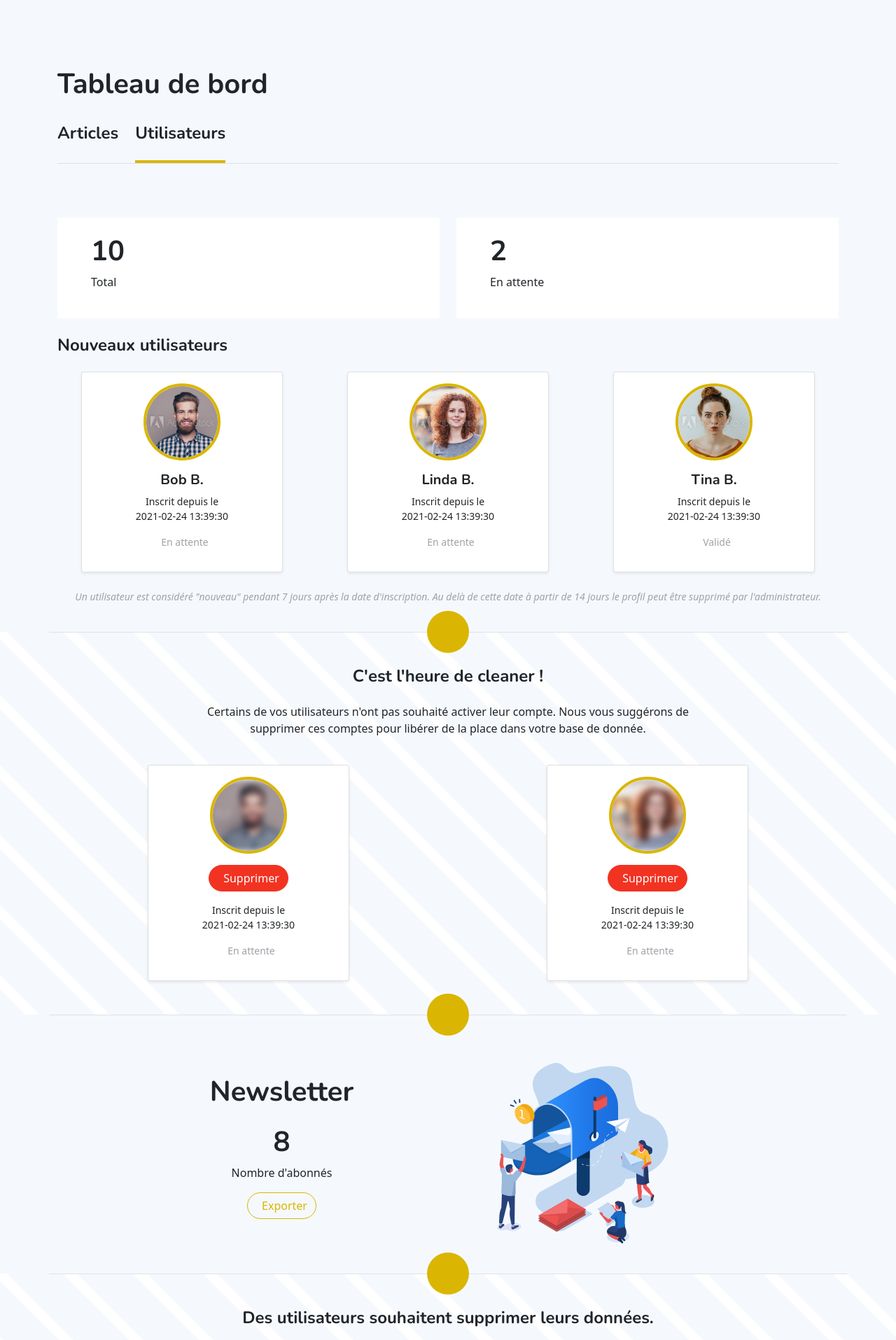
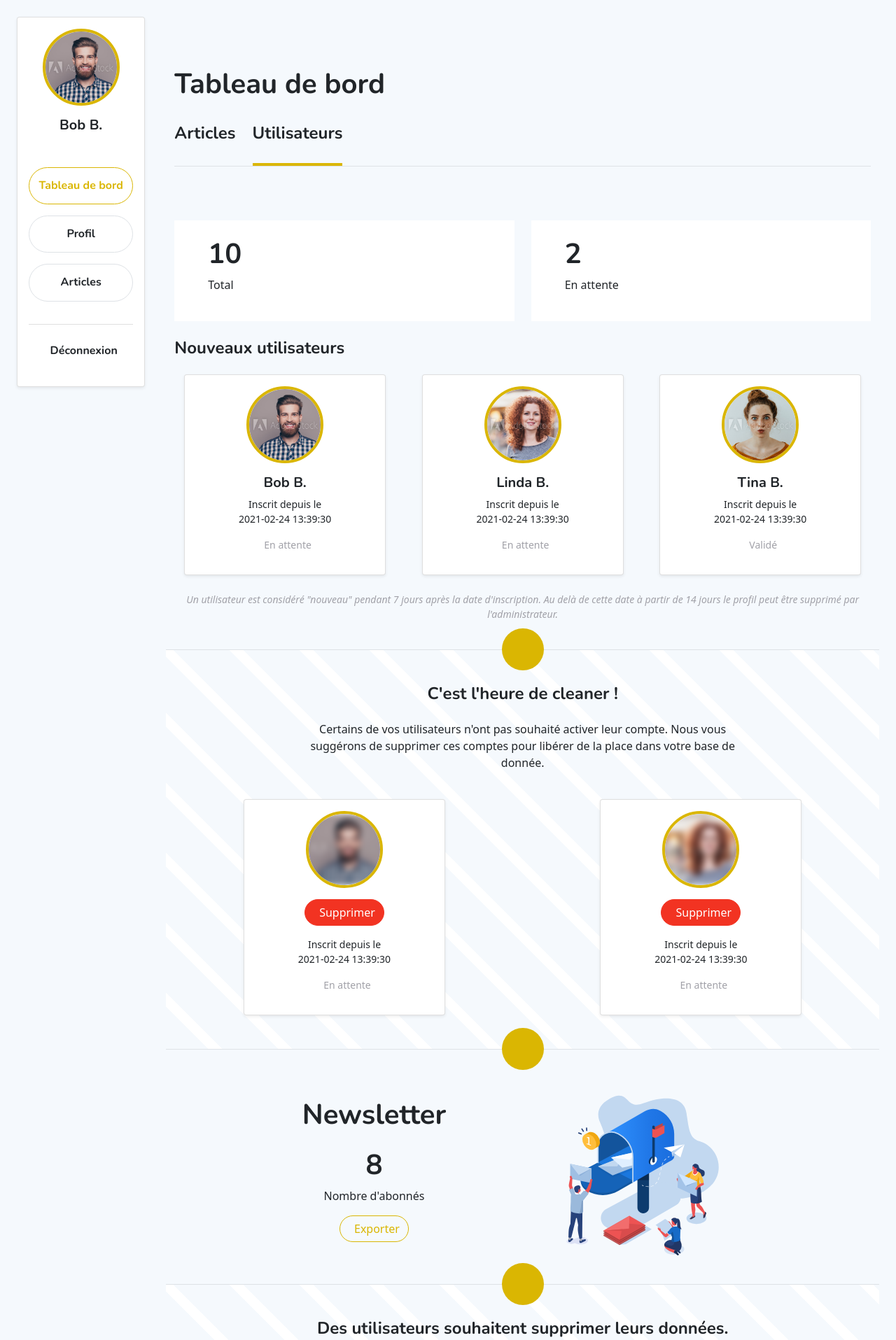
Before and after one commit to laetitialeprael/blog, a PHP site: page /blog/admin/tableau-de-bord/utilisateurs in a window 1280 px wide. Shown: the part 119-2034 px from the top of the page at 70% size. Run offline with PHP 8.4, Linux system fonts and the light colour scheme; some libraries are stand-ins or nearby versions.

Commit message:
Modification of administrative navigation
We add in fixed the navigation of the user

```diff
--- a/public/css/style.css
+++ b/public/css/style.css
@@ -19,7 +19,7 @@ a{cursor:pointer;text-decoration:none;color:#dab602;}/*a:hover{color:#a8851b;}*/
 .hover-mustard:hover{color:#dab602 !important;}
 .mustard{color:#dab602;}
 /*TEXT*/
-h1,h2,h3,h4,h5,h6,.navbar-brand,.h4,.h1{font-family: 'Nunito', sans-serif;}
+h1,h2,h3,h4,h5,h6,.navbar-brand,.h1,.h4,.h6{font-family: 'Nunito', sans-serif;}
 .fab{font-size:1.2em;}.current-text{font-size:0.875rem;}
 .smaller{font-size:60%;}
 .text-white{color:#fff;}.text-dark{color:#212529;}.text-gray{color:#a1a1a8;}.text-mustard{color:#dab602;}.text-error{color:#dc3545;}.border-error{border-left: solid 5px;border-color:#dc3545;}.text-valid{color:#198754;}.border-valid{border-left: solid 5px;border-color:#198754;}
@@ -28,8 +28,7 @@ section.newsletter{background-color:#0f0f11;color:#fff;}
 footer{background-color:#19191c;color:#fff;}
 p{margin-top:0;margin-bottom:1rem;}
 /*COLOR*/
-section.content{background-color:#fff;}
-section.bg-dark-theme{background-color:#f5f9fd;}
+.bg-dark-theme{background-color:#f5f9fd;}
 .bg-alert{background-color:#f23322;}
 .demo{
   background: linear-gradient(45deg, #fff 5%, #f5f9fd 5%, #f5f9fd 45%, #fff 45%, #fff 55%, #f5f9fd 55%, #f5f9fd 95%, #fff 95%);
@@ -49,7 +48,25 @@ section.bg-dark-theme{background-color:#f5f9fd;}
 /*BORDER*/
 .border-mustard{border-color:#dab602 !important;}.border-alert{border-color:#f23322 !important;}
 /*CARD*/
-.card-img{width:110px;height:110px;}.img-profil{height:100%;max-width:initial;width:auto;left:-25%}
+.card-footer{background-color:#fff;}
+.card-profil{width:110px;height:110px;}.img-profil{height:100%;max-width:initial;width:auto;left:-25%}
 .blur{filter:blur(4px);-webkit-filter: blur(4px);}
 /*ICON*/
 .section-icon{width:60px;height:60px;background-color:#dab602;color:#fff;top:-30px;left:calc(50% - 30px);}
+
+/*Small devices (landscape phones, 576px and up)
+@media (min-width: 576px) { ... }*/
+
+/*Medium devices (tablets, 768px and up)*/
+@media (min-width: 768px) {
+	.nav-admin{width:14.32291667%;}
+}
+
+/*Large devices (desktops, 992px and up)
+@media (min-width: 992px) { ... }*/
+
+/*X-Large devices (large desktops, 1200px and up)
+@media (min-width: 1200px) { ... }*/
+
+/*XX-Large devices (larger desktops, 1400px and up)
+@media (min-width: 1400px) { ... }*/
--- a/views/admin/dashboard-user.php
+++ b/views/admin/dashboard-user.php
@@ -1,11 +1,35 @@
-<section class="bg-dark-theme">
+<div class="d-flex flex-column flex-md-row">
+<div class="col col-md-2 text-center flex-column p-4 bg-dark-theme">
+	<div class="card p-3 shadow-sm nav-admin position-fixed">
+		<div class="card-img card-profil rounded-circle border border-mustard border-4 overflow-hidden m-auto position-relative">
+			<img src="/blog/public/images/men-01.jpg" class="card-img-top img-profil position-absolute" alt="Photo de l'utilisateur">
+		</div>
+  		<div class="card-body px-0">
+    		<h5 class="card-title text-center mb-5">Bob B.</h5>
+    		<div class="h6 py-3 border rounded-pill mb-3 pointer mustard border-mustard">Tableau de bord</div>
+			<div class="h6 py-3 border rounded-pill mb-3 pointer">
+				<a href="/blog/admin/mon-compte" class="text-dark hover-mustard">Profil</a>
+			</div>
+			<div class="h6 py-3 border rounded-pill mb-3 pointer">
+				<a href="/blog/admin/mes-articles" class="text-dark hover-mustard">Articles</a>
+			</div>
+  		</div>
+  		<div class="card-footer">
+  			<div class="py-3 pointer m-0">
+				<a href="/blog/admin/deconnexion" class="text-dark hover-mustard h6"><i class="fas fa-sign-out-alt me-2"></i>Déconnexion</a>
+			</div>
+  		</div>
+	</div>
+</div>
+<div class="col px-4 bg-dark-theme">
+<section>
 	<div class="container">
 		<div class="row">
 			<h1>Tableau de bord</h1>
 		</div>
 		<div class="d-flex flex-row border-bottom">
 			<a href="/blog/admin/tableau-de-bord" class="text-dark hover-mustard">
-				<div class="h4 py-4 mb-0 pointer hover-mustard">Articles</div>
+				<div class="h4 py-4 pointer hover-mustard">Articles</div>
 			</a>
 			<div class="h4 border-bottom border-mustard border-4 ms-4 py-4 mb-0 pointer">Utilisateurs</div>
 		</div>
@@ -29,14 +53,14 @@
 		</div>
 	</div>
 </section>
-<section class="content pt-0 pb-4 bg-dark-theme">
+<section class="pt-0 pb-4">
 	<div class="container">
 		<h4 class="mb-4">Nouveaux utilisateurs</h4>
 
 		<div class="row justify-content-around mb-4">
 
 			<div class="card p-3 shadow-sm" style="width: 18rem;">
-				<div class="card-img rounded-circle border border-mustard border-4 overflow-hidden m-auto position-relative">
+				<div class="card-img card-profil rounded-circle border border-mustard border-4 overflow-hidden m-auto position-relative">
 					<img src="/blog/public/images/men-01.jpg" class="card-img-top img-profil position-absolute" alt="Photo de l'utilisateur">
 				</div>
   				<div class="card-body">
@@ -47,7 +71,7 @@
 			</div>
 
 			<div class="card p-3 shadow-sm" style="width: 18rem;">
-				<div class="card-img rounded-circle border border-mustard border-4 overflow-hidden m-auto position-relative">
+				<div class="card-img card-profil rounded-circle border border-mustard border-4 overflow-hidden m-auto position-relative">
 					<img src="/blog/public/images/lady-01.jpg" class="card-img-top img-profil position-absolute" alt="Photo de l'utilisateur">
 				</div>
   				<div class="card-body">
@@ -58,7 +82,7 @@
 			</div>
 
 			<div class="card p-3 shadow-sm" style="width: 18rem;">
-				<div class="card-img rounded-circle border border-mustard border-4 overflow-hidden m-auto position-relative">
+				<div class="card-img card-profil rounded-circle border border-mustard border-4 overflow-hidden m-auto position-relative">
 					<img src="/blog/public/images/lady-02.jpg" class="card-img-top img-profil position-absolute" alt="Photo de l'utilisateur">
 				</div>
   				<div class="card-body">
@@ -77,7 +101,7 @@
 		</div>
 	</div>
 </section>
-<section class="content pt-0 pb-4 bg-dark-theme position-relative demo">
+<section class="pt-0 pb-4 position-relative demo">
 	<div class="section-icon position-absolute rounded-circle d-flex align-items-center justify-content-center"><i class="fas fa-snowplow"></i></div>
 	<div class="container pt-5 border-top">
 		<div class="row justify-content-center mb-4">
@@ -90,7 +114,7 @@
 		<div class="row justify-content-around mb-4">
 
 			<div class="card p-3 shadow-sm" style="width: 18rem;">
-				<div class="card-img rounded-circle border border-mustard border-4 overflow-hidden m-auto position-relative">
+				<div class="card-img card-profil rounded-circle border border-mustard border-4 overflow-hidden m-auto position-relative">
 					<img src="/blog/public/images/men-01.jpg" class="blur card-img-top img-profil position-absolute" alt="Photo de l'utilisateur">
 				</div>
   				<div class="card-body text-center">
@@ -101,7 +125,7 @@
 			</div>
 
 			<div class="card p-3 shadow-sm" style="width: 18rem;">
-				<div class="card-img rounded-circle border border-mustard border-4 overflow-hidden m-auto position-relative">
+				<div class="card-img card-profil rounded-circle border border-mustard border-4 overflow-hidden m-auto position-relative">
 					<img src="/blog/public/images/lady-01.jpg" class="blur card-img-top img-profil position-absolute" alt="Photo de l'utilisateur">
 				</div>
   				<div class="card-body text-center">
@@ -114,7 +138,7 @@
 		</div>
 	</div>
 </section>
-<section class="content pt-0 pb-4 bg-dark-theme position-relative">
+<section class="pt-0 pb-4 position-relative">
 	<div class="section-icon position-absolute rounded-circle d-flex align-items-center justify-content-center"><i class="fas fa-paper-plane"></i></div>
 	<div class="container pt-5 border-top">
 		<div class="row align-items-center justify-content-center">
@@ -130,7 +154,7 @@
 		</div>
 	</div>
 </section>
-<section class="content pt-0 pb-4 bg-dark-theme position-relative demo">
+<section class="pt-0 pb-4 position-relative demo">
 	<div class="section-icon position-absolute rounded-circle d-flex align-items-center justify-content-center"><i class="fas fa-snowplow"></i></div>
 	<div class="container pt-5 border-top">
 		<div class="row justify-content-center mb-4">
@@ -166,3 +190,5 @@
 		</div>
 	</div>
 </section>
+</div>
+</div>
```
Also changed, not shown: views/admin/dashboard-post.php (+26 -0 lines).
